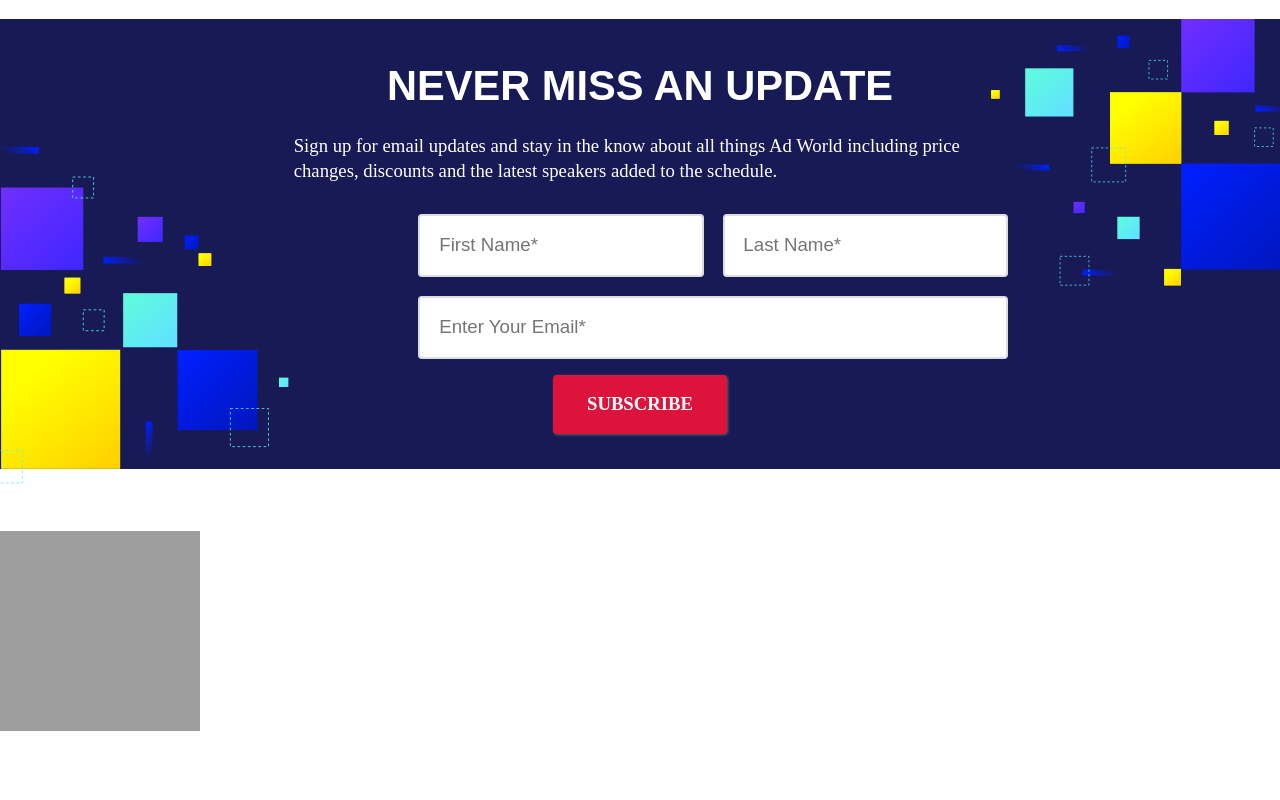
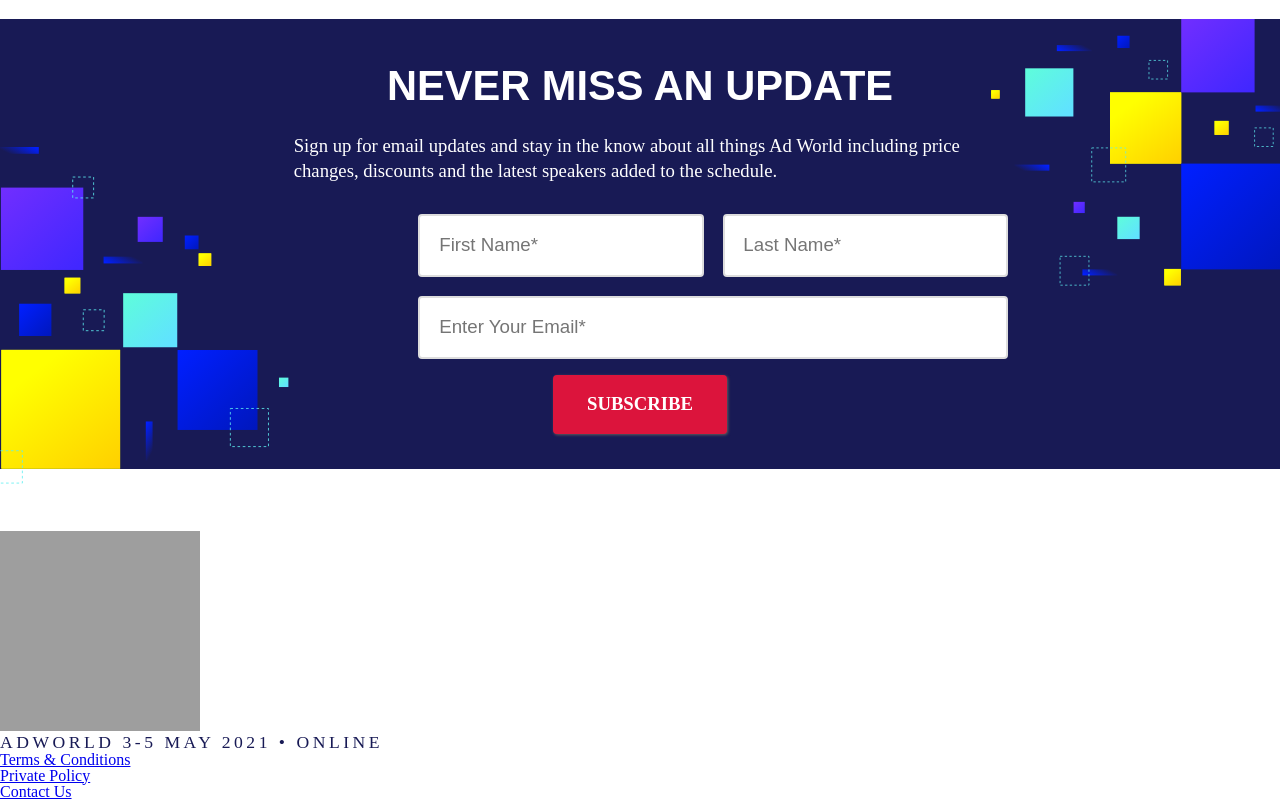
Before and after one commit to victerek/Ad-World-Schedule-Layout, a plain HTML site: page index.html in a window 1280 px wide. Shown: the part 1098-1898 px from the top of the page. Before the commit the page ends 1832 px from the top, so only its background shows below. Drawn offline with Linux system fonts and the light colour scheme; grey boxes are pictures that could not be loaded; files whose address does not match are found by name.

Commit message:
Start creating footer section

```diff
--- a/index.html
+++ b/index.html
@@ -352,7 +352,22 @@
     <footer>
         <a href="#" class="logo"><img src="https://picsum.photos/200" alt="Ad World logo"></a>
         <!-- Add more links -->
-        <nav class="social-links"></nav>
+        <nav class="social-links">
+            <ul>
+                <li class="logo">
+                    <a href="#" class="adworld-logo">
+                        <img src="/Ad World schedule layout/logo-dark.svg" alt="" class="logo">
+                    </a>
+                    <aside class="title">
+                        <strong>Ad</strong>World
+                        <small>3-5 may 2021 • online</small>
+                    </aside>
+                </li>
+                <li><a href="#">Terms & Conditions</a></li>
+                <li><a href="#">Private Policy</a></li>
+                <li><a href="#">Contact Us </a></li>
+            </ul>
+        </nav>
     </footer>
 </body>
 </html>
--- a/style.css
+++ b/style.css
@@ -510,3 +510,30 @@ table {
 }
 
 /* end of Newsletter section */
+
+/* Footer section */
+
+.social-links .logo {
+	align-items: center;
+	display: flex;
+}
+
+.social-links .a {
+	text-decoration: none;
+	color: white;
+}
+
+.social-links .title {
+	display: block;
+	letter-spacing: 0.2em;
+	color: rgb(24, 26, 85);
+	text-transform: uppercase;
+	font-size: 1.1em;
+
+}
+
+.social-links .tittle strong {
+	font-weight: 900;
+}
+
+/* end of Footer section */
```
Also changed, not shown: logo-dark.svg (added).
